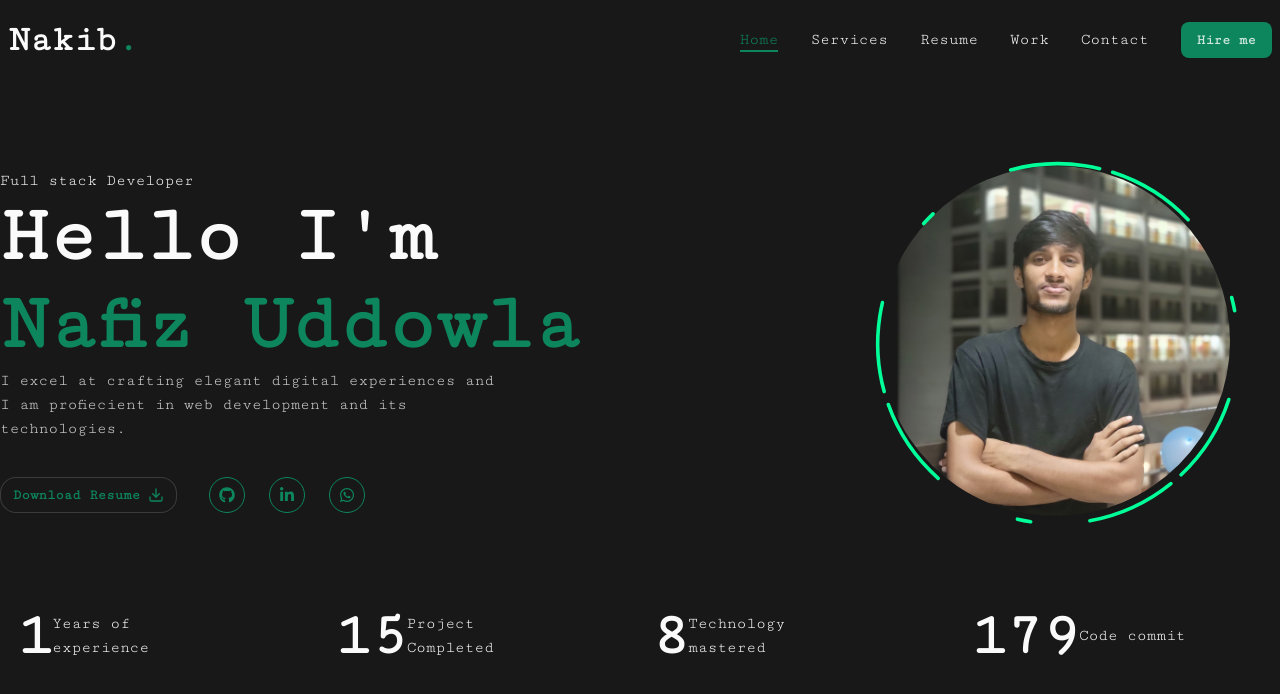
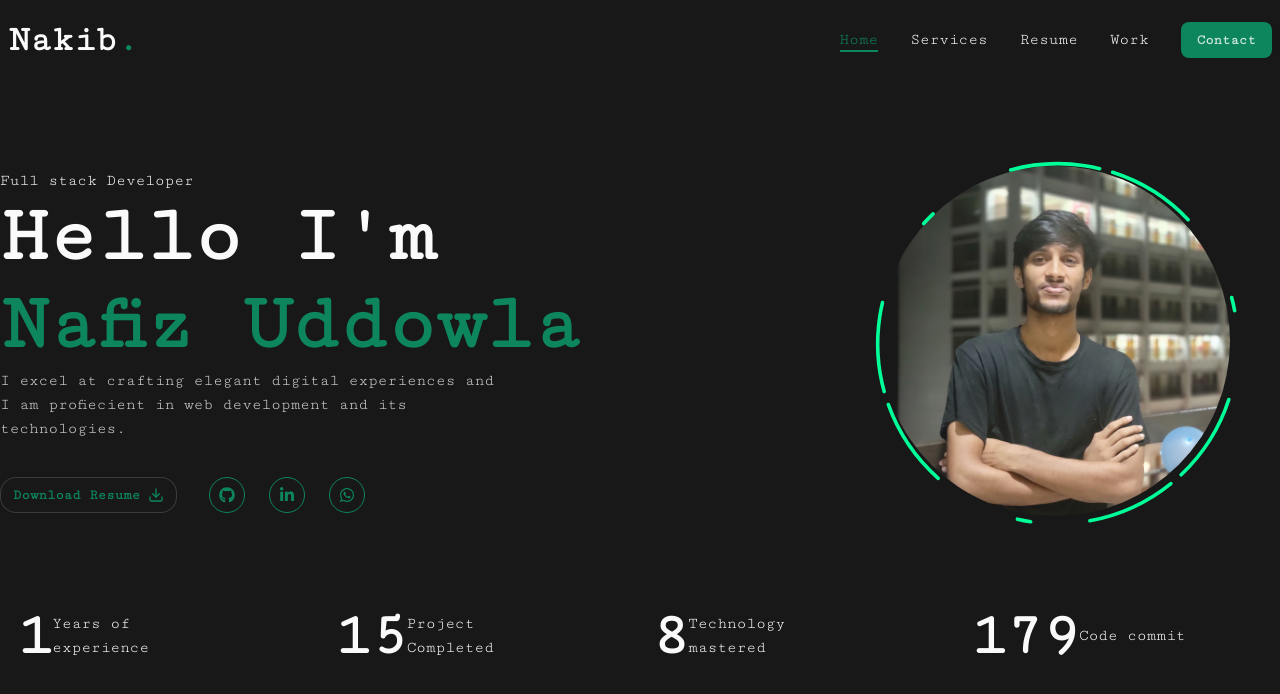
Before and after one commit to Nakib64/Portfolio, a Next.js app: page / in a window 1280 px wide. Shown: the top 694 px of the page. Built offline with nearby package versions, Linux system fonts and the light colour scheme.

Commit message:
deleted hireme button

```diff
--- a/src/components/Header.jsx
+++ b/src/components/Header.jsx
@@ -16,7 +16,7 @@ const Header = () => {
 				<div className="hidden md:flex gap-8 items-center">
 					<Nav></Nav>
 					<Link href="/contact">
-                        <Button className={'hover:bg-accent hover:text-white font-semibold'}>Hire me</Button>
+                        <Button className={'hover:bg-accent hover:text-white font-semibold'}>Contact</Button>
                     </Link>
 				</div>
 				{/* mobile nav */}
--- a/src/components/Nav.jsx
+++ b/src/components/Nav.jsx
@@ -10,8 +10,7 @@ const Nav = () => {
     { name: "Services", path: "/services" },
     { name: "Resume", path: "/resume" },
     { name: "Work", path: "/work" },
-    { name: "Contact", path: "/contact" },
-  ];
+ ];
 
   return (
     <nav className="flex gap-8">
```
